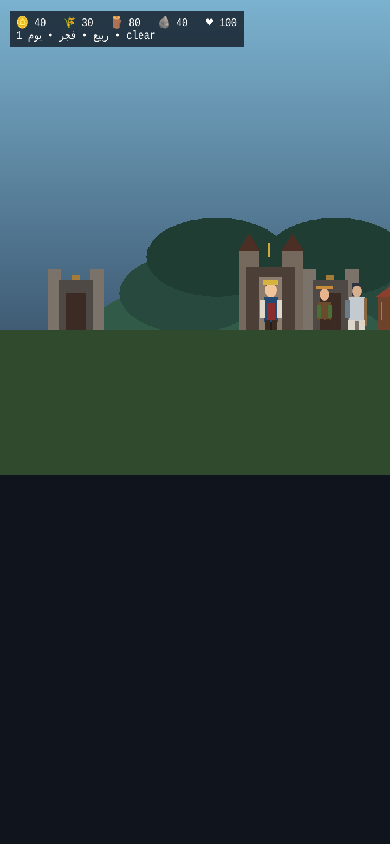
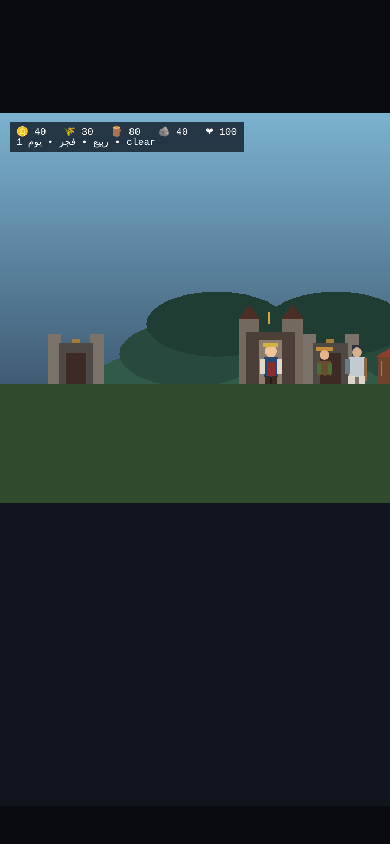
Before and after one commit to venom3-byte/Royal, a website built with Vite: page index.html in a window 390 px wide. Built offline with nearby package versions, Linux system fonts and the light colour scheme; animation ran at ten frames a second.

Commit message:
Rebuild phone-first game foundation

```diff
--- a/src/styles.css
+++ b/src/styles.css
@@ -1 +1 @@
-html,body,#game{margin:0;width:100%;height:100%;overflow:hidden;background:#0d1118}body{touch-action:none;font-family:system-ui,-apple-system,Segoe UI,sans-serif}#game{position:fixed;inset:0}canvas{display:block;width:100%!important;height:100%!important;image-rendering:auto}
+html,body,#game{margin:0;width:100%;height:100%;overflow:hidden;background:#080b10}body{touch-action:none;font-family:system-ui,-apple-system,Segoe UI,sans-serif}#game{position:fixed;inset:0;display:grid;place-items:center}canvas{display:block;image-rendering:pixelated;image-rendering:crisp-edges}
```
